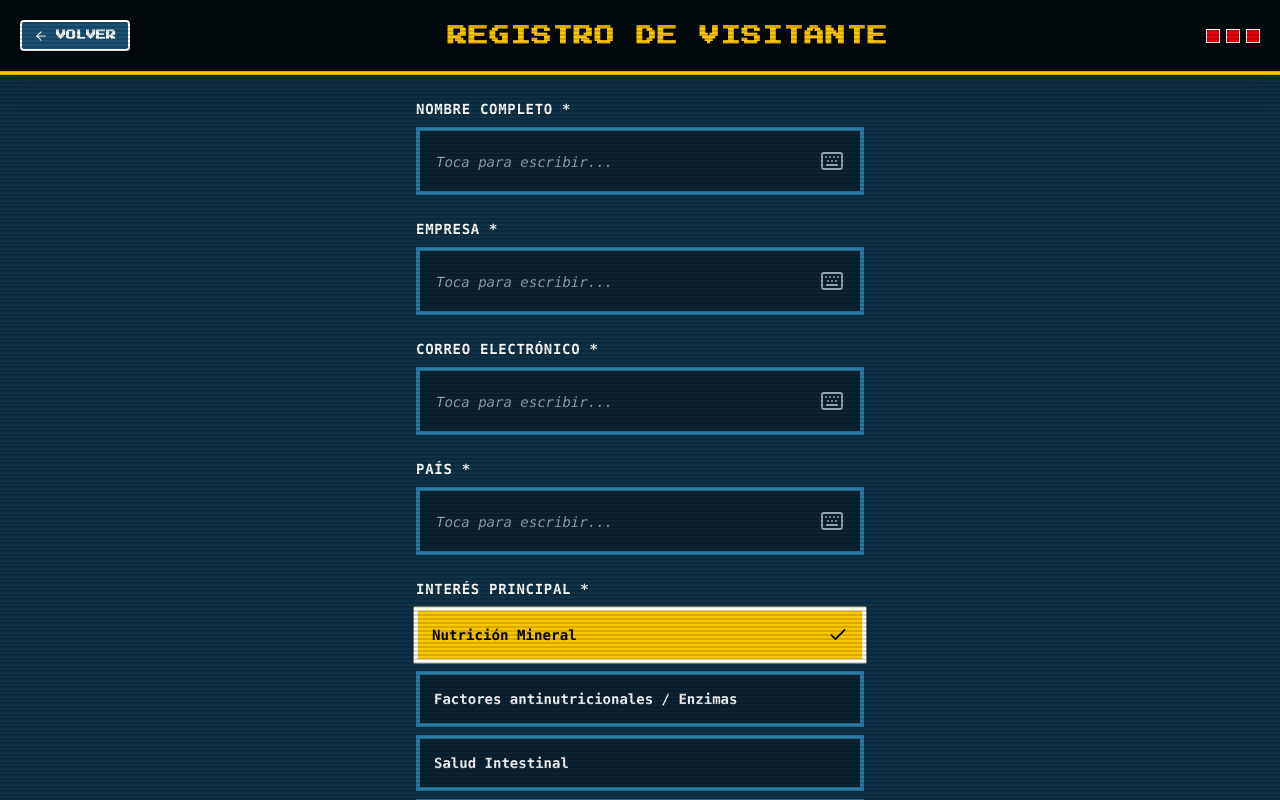
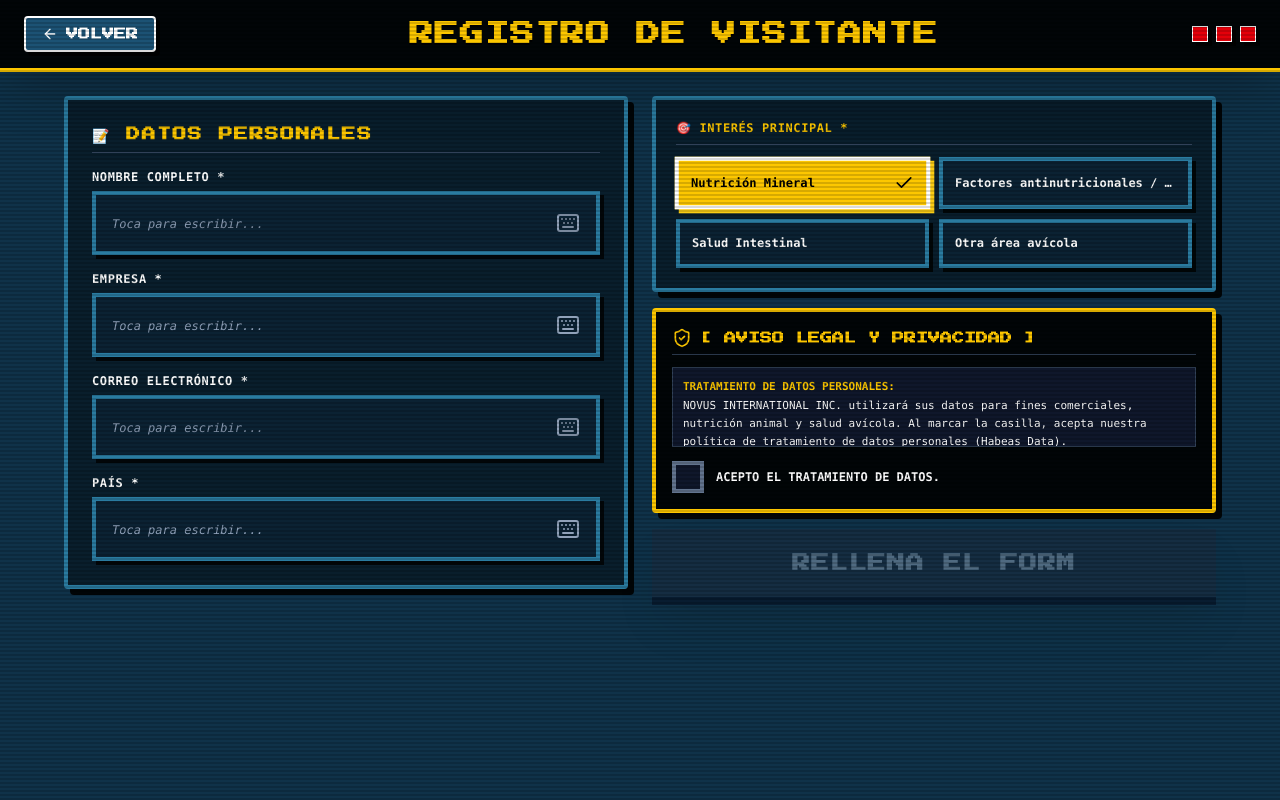
Before and after one commit to ventas467/novus-totem, a React (Vite) app: page / in a window 1280 px wide. Both pictures are taken after a click on the button "TOCAR PARA JUGAR". Built offline with nearby package versions, Linux system fonts and the light colour scheme.

Commit message:
feat: optimize registration form into 2-column landscape layout for Steren 16:9 widescreen touch monitor

```diff
--- a/src/components/LeadForm.jsx
+++ b/src/components/LeadForm.jsx
@@ -58,8 +58,10 @@ export default function LeadForm({ onSubmit, onBack }) {
     if (type === 'text' || type === 'email' || type === 'number') {
       setActiveField(label);
       setTimeout(() => {
-        fieldRefs.current[label]?.scrollIntoView({ behavior: 'smooth', block: 'center' });
-      }, 300);
+        if (fieldRefs.current[label]) {
+          fieldRefs.current[label].scrollIntoView({ behavior: 'smooth', block: 'center' });
+        }
+      }, 150);
       playSound('jump');
     } else {
       setActiveField(null);
@@ -104,97 +106,132 @@ export default function LeadForm({ onSubmit, onBack }) {
     );
   }
 
+  // Separar campos de texto (Columna Izquierda) y campos de selección / legal (Columna Derecha)
+  const textFields = fields.filter(f => f.type === 'text' || f.type === 'email' || f.type === 'number');
+  const selectField = fields.find(f => f.type === 'select');
+  const legalField = fields.find(f => f.type === 'legal');
+
   return (
-    <div className="flex flex-col h-full bg-[#0F3249] text-white font-pixel select-none overflow-hidden scanlines">
-      {/* HEADER CABECERA DE ALTO CONTRASTE */}
-      <div className="p-4 md:p-5 border-b-4 border-yellow-400 bg-black/80 shadow-xl z-20 flex justify-between items-center">
+    <div className="flex flex-col h-full w-full bg-[#0F3249] text-white font-pixel select-none overflow-hidden scanlines">
+      {/* HEADER PANORÁMICO HORIZONTAL 16:9 */}
+      <div className="px-6 py-4 border-b-4 border-yellow-400 bg-black/90 shadow-2xl z-30 flex justify-between items-center flex-shrink-0">
         {onBack && (
           <button
             onClick={() => { playSound('click'); onBack(); }}
-            className="flex items-center gap-2 bg-[#1C5274] border-2 border-white text-white px-3 py-1.5 text-[10px] rounded hover:bg-slate-800 active:scale-95 shadow-pixel font-pixel font-bold"
+            className="flex items-center gap-2 bg-[#1C5274] border-2 border-white text-white px-4 py-2 text-xs rounded hover:bg-slate-800 active:scale-95 shadow-pixel font-pixel font-bold"
           >
-            <ArrowLeft className="w-3.5 h-3.5" /> VOLVER
+            <ArrowLeft className="w-4 h-4" /> VOLVER
           </button>
         )}
-        <h2 className="text-base md:text-xl text-yellow-400 font-black tracking-wider uppercase font-pixel drop-shadow-[0_2px_0_#000] mx-auto">
+        <h2 className="text-lg md:text-2xl text-yellow-400 font-black tracking-wider uppercase font-pixel drop-shadow-[0_2px_0_#000] mx-auto">
           REGISTRO DE VISITANTE
         </h2>
-        <div className="flex gap-1.5">
-          {[1, 2, 3].map(i => <div key={i} className="w-3.5 h-3.5 bg-red-600 animate-pulse border border-white shadow-pixel" />)}
+        <div className="flex gap-2">
+          {[1, 2, 3].map(i => <div key={i} className="w-4 h-4 bg-red-600 animate-pulse border border-white shadow-pixel" />)}
         </div>
       </div>
 
-      {/* CUERPO SCROLLEABLE CON CAMPOS Y OPCIONES ACTUALIZADAS */}
+      {/* CONTENEDOR EN 2 COLUMNAS PANORÁMICAS HORIZONTALES PARA PANTALLAS STEREN / 16:9 */}
       <div
         ref={scrollRef}
-        className={`flex-1 overflow-y-auto p-4 md:p-6 space-y-6 transition-all ${
-          activeField ? 'pb-[50vh]' : 'pb-12'
-        }`}
+        style={{
+          touchAction: 'pan-y',
+          WebkitOverflowScrolling: 'touch',
+          overscrollBehaviorY: 'contain'
+        }}
+        className="flex-1 overflow-y-auto px-4 py-4 md:px-10 md:py-6 custom-scrollbar relative z-10"
       >
-        <form onSubmit={handleSubmit} className="max-w-md mx-auto space-y-6">
-          {fields.map(f => {
+        <form onSubmit={handleSubmit} className="w-full max-w-6xl mx-auto pb-20">
+          <div className="grid grid-cols-1 lg:grid-cols-2 gap-6 items-start">
+
+            {/* COLUMNA IZQUIERDA: CAMPOS DE TEXTO E INFORMACIÓN PERSONAL */}
+            <div className="space-y-4 bg-black/40 p-4 md:p-6 border-4 border-[#2A7BA0] rounded-sm shadow-pixel-lg">
+              <div className="text-yellow-400 font-black text-xs md:text-sm border-b border-slate-700 pb-2 uppercase tracking-widest flex items-center gap-2">
+                <span>📝 DATOS PERSONALES</span>
+              </div>
+
+              {textFields.map(f => {
                 const isActive = activeField === f.label;
                 const val = formData[f.label] || '';
 
                 return (
-              <div key={f.id || f.label} ref={el => fieldRefs.current[f.label] = el} className="flex flex-col space-y-2">
-                {f.type !== 'legal' && (
-                  <label className={`text-xs md:text-sm font-extrabold uppercase font-mono tracking-wider transition-colors ${
+                  <div key={f.id || f.label} ref={el => fieldRefs.current[f.label] = el} className="flex flex-col space-y-1.5">
+                    <label className={`text-xs font-extrabold uppercase font-mono tracking-wider transition-colors ${
                       isActive ? 'text-yellow-400 drop-shadow-[0_1px_0_#000]' : 'text-white'
                     }`}>
                       {f.label} {f.required && "*"}
                     </label>
-                )}
 
-                {f.type === 'text' || f.type === 'email' || f.type === 'number' ? (
                     <div
                       onClick={() => handleFocus(f.label, f.type)}
-                    className={`p-4 font-mono text-base md:text-lg border-4 min-h-[60px] flex items-center justify-between cursor-pointer transition-all shadow-pixel ${
+                      className={`p-3.5 md:p-4 font-mono text-sm md:text-base border-4 min-h-[54px] flex items-center justify-between cursor-pointer transition-all shadow-pixel ${
                         isActive
                           ? 'bg-black text-white border-yellow-400 ring-4 ring-yellow-400/40 font-bold shadow-pixel-gold'
                           : 'bg-[#0B2233] text-white border-[#2A7BA0] hover:border-white'
                       }`}
                     >
                       <div className="flex items-center space-x-1 overflow-hidden w-full">
-                      <span className={isActive ? 'text-yellow-300 font-extrabold text-base md:text-xl truncate drop-shadow-[0_1px_0_#000]' : 'text-white font-bold text-base md:text-lg truncate'}>
-                        {val || <span className="text-slate-400 font-normal text-xs md:text-sm italic">Toca para escribir...</span>}
+                        <span className={isActive ? 'text-yellow-300 font-extrabold text-sm md:text-lg truncate drop-shadow-[0_1px_0_#000]' : 'text-white font-bold text-sm md:text-base truncate'}>
+                          {val || <span className="text-slate-400 font-normal text-xs italic">Toca para escribir...</span>}
                         </span>
-                      {isActive && <span className="animate-pulse text-yellow-400 font-black text-2xl ml-1">_</span>}
+                        {isActive && <span className="animate-pulse text-yellow-400 font-black text-xl ml-1">_</span>}
                       </div>
                       <Keyboard className={`w-6 h-6 flex-shrink-0 ml-2 ${isActive ? 'text-yellow-400 animate-bounce' : 'text-slate-400'}`} />
                     </div>
-                ) : f.type === 'select' ? (
-                  <div className="grid grid-cols-1 gap-2">
-                    {(f.options || '').split(',').map(o => o.trim()).filter(Boolean).map(opt => (
+                  </div>
+                );
+              })}
+            </div>
+
+            {/* COLUMNA DERECHA: INTERÉS PRINCIPAL, PRIVACIDAD Y BOTÓN INICIAR */}
+            <div className="space-y-4">
+              {/* SECCIÓN INTERÉS PRINCIPAL */}
+              {selectField && (
+                <div className="bg-black/40 p-4 md:p-5 border-4 border-[#2A7BA0] rounded-sm shadow-pixel-lg space-y-3">
+                  <label className="text-xs font-extrabold uppercase font-mono tracking-wider text-yellow-400 block border-b border-slate-700 pb-2">
+                    🎯 {selectField.label} *
+                  </label>
+
+                  <div className="grid grid-cols-1 sm:grid-cols-2 gap-2.5">
+                    {(selectField.options || '').split(',').map(o => o.trim()).filter(Boolean).map(opt => {
+                      const val = formData[selectField.label] || '';
+                      return (
                         <button
                           key={opt}
                           type="button"
                           onClick={() => {
-                          setFormData({ ...formData, [f.label]: opt });
+                            setFormData({ ...formData, [selectField.label]: opt });
                             setActiveField(null);
                             playSound('jump');
                           }}
-                        className={`p-3.5 text-left border-4 text-xs md:text-sm font-mono font-bold transition-all flex items-center justify-between shadow-pixel ${
+                          className={`p-3 text-left border-4 text-xs font-mono font-bold transition-all flex items-center justify-between shadow-pixel ${
                             val === opt
                               ? 'bg-yellow-400 text-black border-white shadow-pixel-gold scale-[1.01]'
                               : 'bg-[#0B2233] text-white border-[#2A7BA0] hover:border-white'
                           }`}
                         >
-                        <span className="truncate">{opt}</span>
-                        {val === opt && <Check className="w-5 h-5 text-black font-black" />}
+                          <span className="truncate leading-snug">{opt}</span>
+                          {val === opt && <Check className="w-5 h-5 text-black font-black flex-shrink-0" />}
                         </button>
-                    ))}
+                      );
+                    })}
                   </div>
-                ) : f.type === 'legal' ? (
-                  /* AVISO DE PRIVACIDAD EN MÁXIMO CONTRASTE */
+                </div>
+              )}
+
+              {/* AVISO DE PRIVACIDAD HABEAS DATA */}
+              {legalField && (
                 <div className="bg-black/90 border-4 border-yellow-400 p-4 rounded-sm space-y-3 shadow-pixel-lg">
-                    <div className="flex items-center gap-2 text-yellow-400 font-black text-xs md:text-sm border-b border-slate-700 pb-2">
+                  <div className="flex items-center gap-2 text-yellow-400 font-black text-xs border-b border-slate-700 pb-1.5">
                     <ShieldCheck className="w-5 h-5 text-yellow-400" />
                     <span>[ AVISO LEGAL Y PRIVACIDAD ]</span>
                   </div>
 
-                    <div className="h-24 overflow-y-auto text-xs leading-relaxed text-white font-mono bg-slate-900 p-3 border border-slate-700 custom-scrollbar">
-                      <p className="text-yellow-400 font-bold mb-1">TRATAMIENTO DE DATOS PERSONALES:</p>
+                  <div
+                    style={{ touchAction: 'pan-y', WebkitOverflowScrolling: 'touch' }}
+                    className="h-20 overflow-y-auto text-[11px] leading-relaxed text-white font-mono bg-slate-900 p-2.5 border border-slate-700 custom-scrollbar"
+                  >
+                    <p className="text-yellow-400 font-bold mb-0.5">TRATAMIENTO DE DATOS PERSONALES:</p>
                     NOVUS INTERNATIONAL INC. utilizará sus datos para fines comerciales, nutrición animal y salud avícola.
                     Al marcar la casilla, acepta nuestra política de tratamiento de datos personales (Habeas Data).
                   </div>
@@ -202,35 +239,32 @@ export default function LeadForm({ onSubmit, onBack }) {
                   <label
                     onClick={() => {
                       playSound('jump');
-                        setFormData({ ...formData, [f.label]: !formData[f.label] });
+                      setFormData({ ...formData, [legalField.label]: !formData[legalField.label] });
                       setActiveField(null);
                     }}
-                      className="flex items-center gap-3 cursor-pointer group select-none pt-1"
+                    className="flex items-center gap-3 cursor-pointer group select-none pt-0.5"
                   >
                     <div
-                        className={`w-9 h-9 border-4 flex items-center justify-center text-lg font-black transition-all ${
-                          val
+                      className={`w-8 h-8 border-4 flex items-center justify-center text-lg font-black transition-all ${
+                        formData[legalField.label]
                           ? 'bg-green-600 border-white text-white scale-105'
                           : 'bg-slate-900 border-slate-500 text-transparent hover:border-white'
                       }`}
                     >
-                        {val && "✓"}
+                      {formData[legalField.label] && "✓"}
                     </div>
                     <span className="text-xs font-mono font-bold text-white group-hover:text-yellow-300">
                       ACEPTO EL TRATAMIENTO DE DATOS.
                     </span>
                   </label>
                 </div>
-                ) : null}
-              </div>
-            );
-          })}
+              )}
 
-          {/* BOTÓN DE ACCIÓN */}
+              {/* BOTÓN DE ENVÍO */}
               <button
                 type="submit"
                 disabled={!canSubmit}
-            className={`w-full p-5 border-b-8 font-pixel text-base md:text-lg uppercase tracking-wider shadow-2xl transition-all ${
+                className={`w-full p-4 md:p-5 border-b-8 font-pixel text-sm md:text-lg uppercase tracking-wider shadow-2xl transition-all ${
                   canSubmit
                     ? 'bg-yellow-400 hover:bg-yellow-300 border-yellow-700 text-black font-black cursor-pointer active:border-b-0 active:translate-y-2 animate-pulse'
                     : 'bg-slate-800 border-slate-950 text-slate-400 font-bold opacity-50 cursor-not-allowed'
@@ -238,12 +272,14 @@ export default function LeadForm({ onSubmit, onBack }) {
               >
                 {canSubmit ? "¡INICIAR JUEGO!" : "RELLENA EL FORM"}
               </button>
+            </div>
+          </div>
         </form>
       </div>
 
-      {/* TECLADO VIRTUAL RETRO */}
+      {/* TECLADO VIRTUAL RETRO HORIZONTAL EN PANTALLA DIVIDIDA */}
       {activeField && (
-        <div className="bg-slate-950 border-t-4 border-yellow-400 animate-slide-up z-50">
+        <div className="bg-slate-950 border-t-4 border-yellow-400 animate-slide-up z-50 flex-shrink-0 max-h-[45vh] overflow-y-auto">
           <VirtualKeyboard
             onKeyPress={handleKeyPress}
             activeInputLabel={activeField}
--- a/src/index.css
+++ b/src/index.css
@@ -25,24 +25,18 @@
 }
 
 .animate-slide-up {
-  animation: slide-up 0.4s cubic-bezier(0.175, 0.885, 0.32, 1.275);
+  animation: slide-up 0.25s cubic-bezier(0.175, 0.885, 0.32, 1.275);
 }
 
 :root {
   color-scheme: dark;
-  touch-action: manipulation;
+  touch-action: pan-y;
   -webkit-touch-callout: none;
   -webkit-user-select: none;
   user-select: none;
 }
 
-* {
-  touch-action: manipulation;
-  -webkit-tap-highlight-color: transparent;
-  user-select: none;
-}
-
-body {
+html, body {
   margin: 0;
   padding: 0;
   width: 100vw;
@@ -51,9 +45,18 @@ body {
   overscroll-behavior-y: contain;
   background-color: #0F3249;
   font-family: 'Press Start 2P', monospace, cursive;
+  -webkit-font-smoothing: antialiased;
+  touch-action: pan-y;
 }
 
-/* Retro Scanline CRT Overlay */
+/* Reglas de Scroll Táctil Nativo para Firefox Linux y Pantallas Verticales */
+.overflow-y-auto {
+  touch-action: pan-y !important;
+  -webkit-overflow-scrolling: touch !important;
+  overscroll-behavior-y: contain !important;
+}
+
+/* Overlay Scanlines */
 .scanlines {
   position: relative;
 }
@@ -69,19 +72,69 @@ body {
   opacity: 0.6;
 }
 
-/* Scrollbar especial para el Aviso Legal */
-.custom-scrollbar::-webkit-scrollbar { width: 6px; }
-.custom-scrollbar::-webkit-scrollbar-track { background: rgba(0,0,0,0.2); }
-.custom-scrollbar::-webkit-scrollbar-thumb { background: #EAB308; border-radius: 2px; }
+/* Sombras Pixel */
+.pixel-border {
+  border: 4px solid #FFFFFF;
+  box-shadow: 6px 6px 0px #000000;
+}
 
-/* Scrollbar retro general para la app */
+.pixel-card {
+  border: 4px solid #1C5274;
+  background: #0F3249;
+  box-shadow: 6px 6px 0px #000000;
+}
+
+.pixel-button {
+  position: relative;
+  display: inline-flex;
+  align-items: center;
+  justify-content: center;
+  border: 4px solid #000000;
+  box-shadow: 0 6px 0 #000000;
+  transition: transform 0.1s ease, background-color 0.1s ease;
+  cursor: pointer;
+}
+
+.pixel-button:active {
+  transform: translateY(4px);
+  box-shadow: 0 2px 0 #000000;
+}
+
+.pixel-input {
+  background-color: #0B2233;
+  border: 4px solid #2A7BA0;
+  color: #FFFFFF;
+  padding: 1rem;
+  outline: none;
+}
+
+.pixel-input:focus {
+  border-color: #FACC15;
+}
+
+.shadow-pixel {
+  box-shadow: 4px 4px 0px 0px rgba(0, 0, 0, 0.8);
+}
+
+.shadow-pixel-lg {
+  box-shadow: 6px 6px 0px 0px rgba(0, 0, 0, 0.9);
+}
+
+.shadow-pixel-gold {
+  box-shadow: 4px 4px 0px 0px #FACC15;
+}
+
+/* Scrollbars Ligeras */
+.custom-scrollbar::-webkit-scrollbar { width: 8px; }
+.custom-scrollbar::-webkit-scrollbar-track { background: rgba(0,0,0,0.4); }
+.custom-scrollbar::-webkit-scrollbar-thumb { background: #FACC15; border-radius: 4px; }
+
 ::-webkit-scrollbar {
-  width: 8px;
+  width: 10px;
 }
 ::-webkit-scrollbar-track {
   background: #1C5274;
 }
 ::-webkit-scrollbar-thumb {
-  background: #2a7ba0;
-  border-radius: 4px;
+  background: #FACC15;
 }
```
Lines whose indentation alone changed are shown as unchanged.
